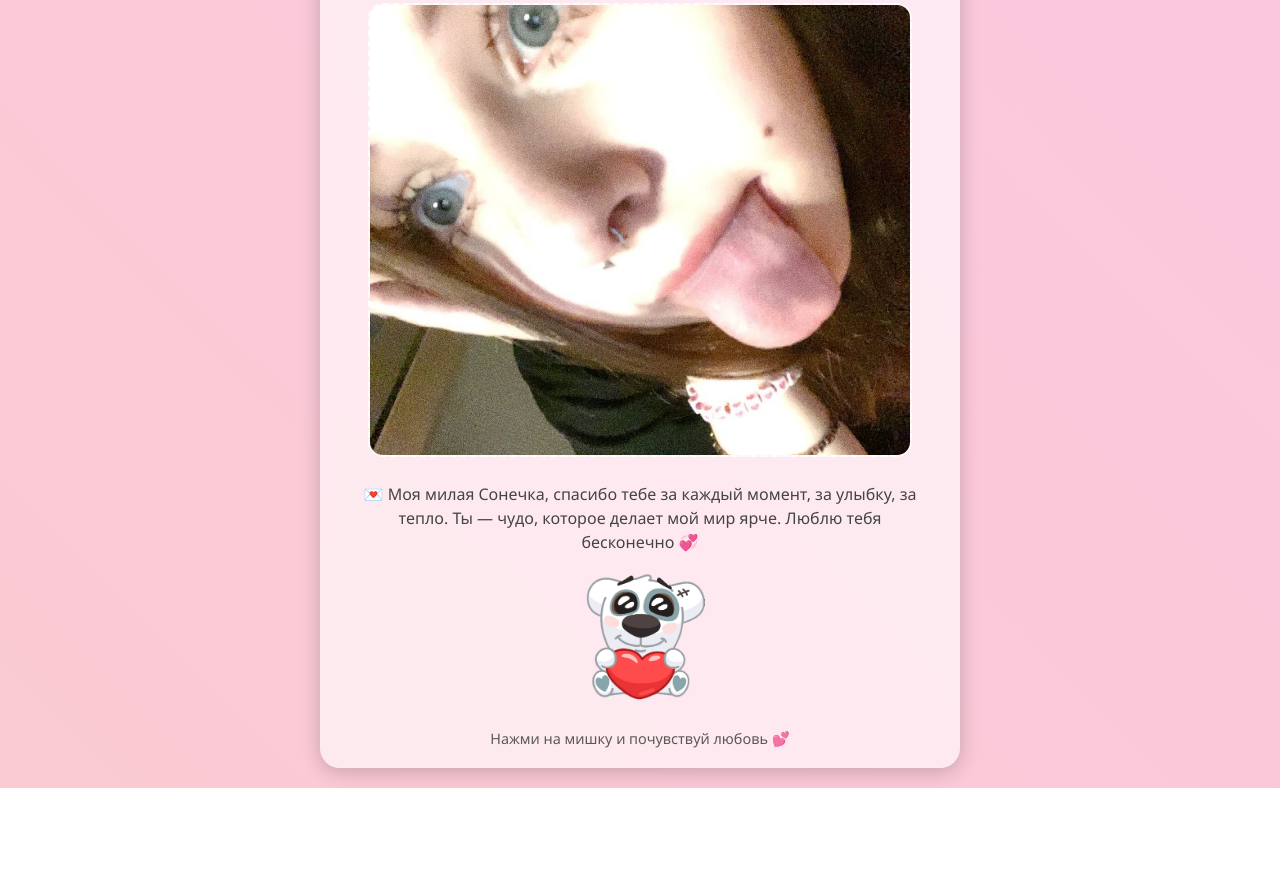
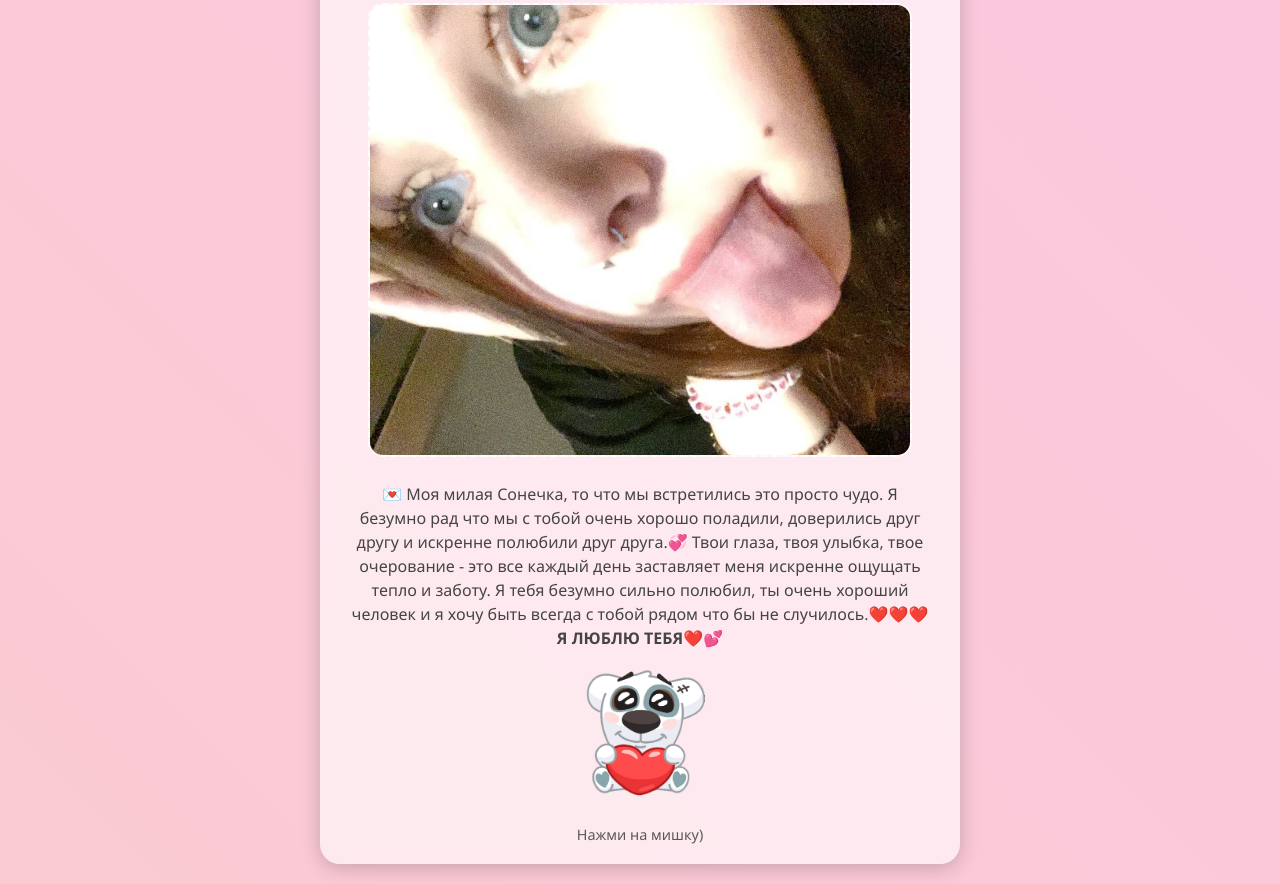
Before and after one commit to VolodyaShchyrov/loveSite, a plain HTML site: page index.html in a window 1280 px wide. Shown: the part 3413-4297 px from the top of the page. Before the commit the page ends 4201 px from the top, so only its background shows below. Drawn offline with Linux system fonts and the light colour scheme.

Commit message:
Add files via upload

```diff
--- a/index.html
+++ b/index.html
@@ -25,9 +25,12 @@
     <div class="message">
       <p>
         💌 Моя милая Сонечка,
-        спасибо тебе за каждый момент, за улыбку, за тепло.
-        Ты — чудо, которое делает мой мир ярче.
-        Люблю тебя бесконечно 💞
+        то что мы встретились это просто чудо. Я безумно рад
+        что мы с тобой очень хорошо поладили, доверились друг другу и искренне полюбили друг друга.💞
+        Твои глаза, твоя улыбка, твое очерование - это все каждый день заставляет меня искренне ощущать тепло и заботу.
+        Я тебя безумно сильно полюбил, ты очень хороший человек и я хочу быть всегда с тобой рядом что бы не случилось.❤️❤️❤️
+
+        <b>Я ЛЮБЛЮ ТЕБЯ❤️💕</b>
       </p>
     </div>
 
@@ -35,7 +38,7 @@
       <img src="img/foto11.png" alt="Мишка с сердцем">
     </div>
 
-    <div class="footer">Нажми на мишку и почувствуй любовь 💕</div>
+    <div class="footer">Нажми на мишку)</div>
   </div>
 
   <script>
```
